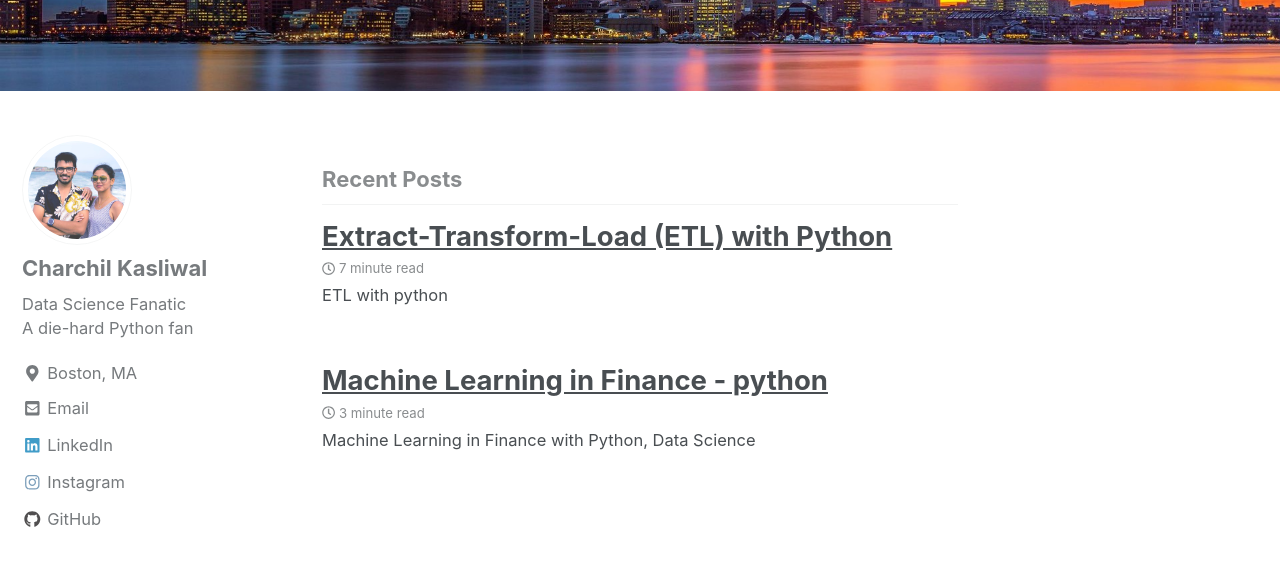
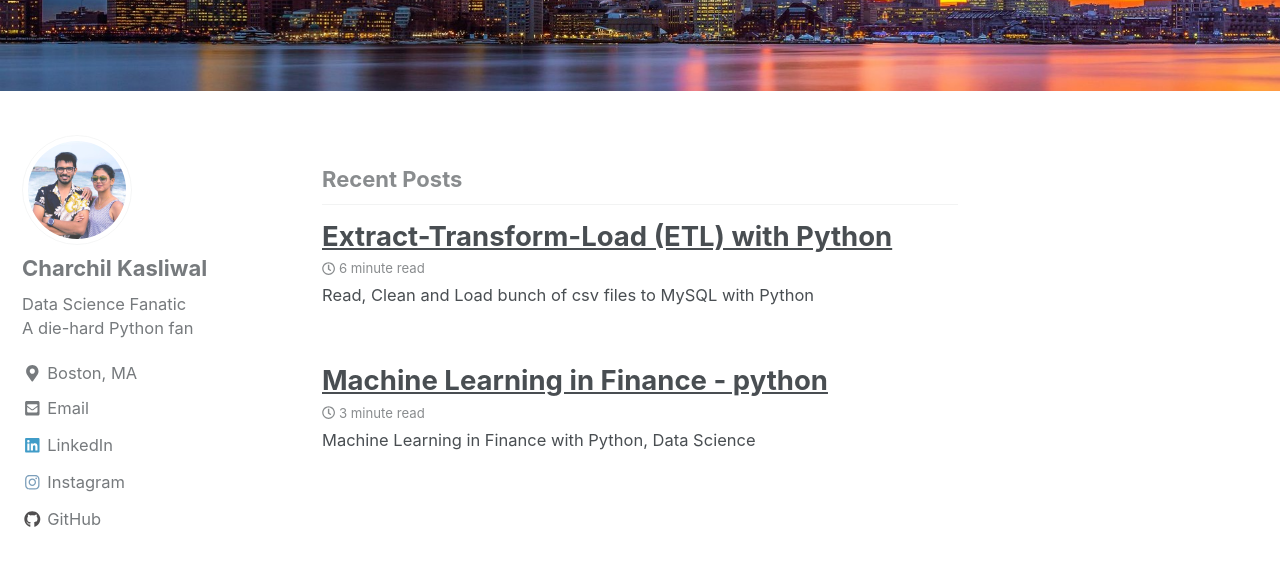
Before and after one commit to charchil10/charchil10.github.io, a Jekyll site: the page built from index.html, in a window 1280 px wide and 900 px high, scrolled down 310 px. Shown: the top 566 px of the window. Built offline with Jekyll 4.4.1, drawn with Linux system fonts in a browser that asks for light colours; nearby versions of some CDN libraries; the list of posts is cut into pages by our own code.

Commit message:
Post with markdown correction

````diff
--- a/_posts/2018-10-07-ETL_with_python.md
+++ b/_posts/2018-10-07-ETL_with_python.md
@@ -4,14 +4,12 @@
 layout: posts
 header:
   image: "images/ETL-python/ETL-Process.jpg"
-excerpt: "ETL with python"
+excerpt: " Read, Clean and Load bunch of csv files to MySQL with Python "
 comments: true
 toc: true
 ---
 
-<h1><center>Create schema and load data in MySQL using python.</center></h1>
-
-## Performming data pipeline / ETL using python.
+<h2><center>Create schema and load data in MySQL using python.</center></h2>
 
 I wanted to create a staging area in mysql to build Datawarehouse from bunch of csv files.
 <br>
@@ -45,14 +43,6 @@
 ```
 
 ## About data:
-
-### Summary
-<br>
-To improve provider and supplier enrollment data sharing and transparency, CMS is making publically available a subset of Provider Enrollment, Chain, and Ownership System (PECOS) data. Through a series of files, this release will make key provider and supplier data available for use by the healthcare community for research and to increase awareness in the provider and supplier community about enrollment information on file with CMS. These files will provide a clear and transparent way for providers, suppliers, state Medicaid programs, private payers, and any other interested individual or organization to leverage Medicare provider enrollment data.<br>
-<br>
-The long-term goal of this initiative is to continue to expand data elements available in the files, and eventually consolidate other existing public lists, such as the Ordering and Referring File, Part D Prescribing File, and Revalidation Lists.
-
-<br>
 
 ### Background
 
@@ -375,7 +365,7 @@
 print('Is there a column with unique values in entire dataFrame? : ', len(example_df) in info_df['unique_records'])
 ```
 
-    Is there a column with unique values in entire dataFrame? :  False
+Is there a column with unique values in entire dataFrame? :  False
 
 
 
@@ -460,7 +450,7 @@
 print('Total rows repeating is/are', sum(example_df.duplicated()))
 ```
 
-    Total rows repeating is/are 0
+Total rows repeating is/are 0
 
 
 ## Conclusion from data Quality Check
@@ -562,7 +552,7 @@
 ```
 
 
-     CREATE TABLE IF NOT EXISTS provider(key_pk INT AUTO_INCREMENT PRIMARY KEY, GroupPACID BIGINT, GroupEnrollmentID TEXT, GroupLegal_BusinessName TEXT, GroupStateCode TEXT, GroupDueDate TEXT, GroupReassignmentsandPhysicianAssistants TEXT, RecordType TEXT, IndividualEnrollmentID TEXT, IndividualNPI FLOAT, IndividualFirstName TEXT, IndividualLastName TEXT, IndividualStateCode TEXT, IndividualSpecialtyDescription TEXT, IndividualDueDate TEXT, IndividualTotalEmployerAssociations BIGINT)
+CREATE TABLE IF NOT EXISTS provider(key_pk INT AUTO_INCREMENT PRIMARY KEY, GroupPACID BIGINT, GroupEnrollmentID TEXT, GroupLegal_BusinessName TEXT, GroupStateCode TEXT, GroupDueDate TEXT, GroupReassignmentsandPhysicianAssistants TEXT, RecordType TEXT, IndividualEnrollmentID TEXT, IndividualNPI FLOAT, IndividualFirstName TEXT, IndividualLastName TEXT, IndividualStateCode TEXT, IndividualSpecialtyDescription TEXT, IndividualDueDate TEXT, IndividualTotalEmployerAssociations BIGINT)
 
 
 
@@ -636,7 +626,7 @@
 print("--- %s seconds ---" % (time.time() - start_time))
 ```
 
-    --- 133.69091987609863 seconds ---
+--- 133.69091987609863 seconds ---
 
 
 #### So my laptop with 12 GB ram took 133 seconds to read clean and upload all the data to MySQL
````
